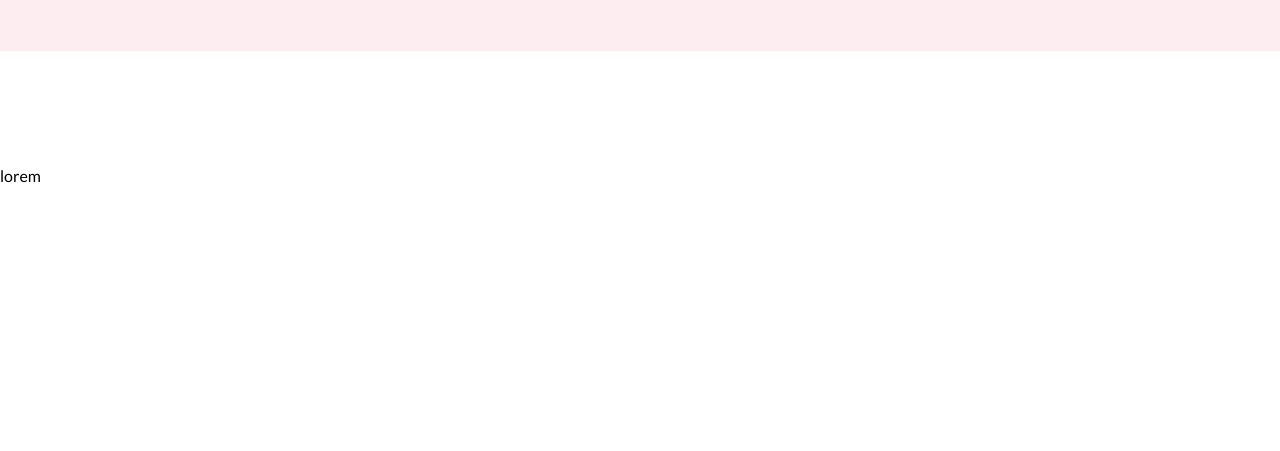
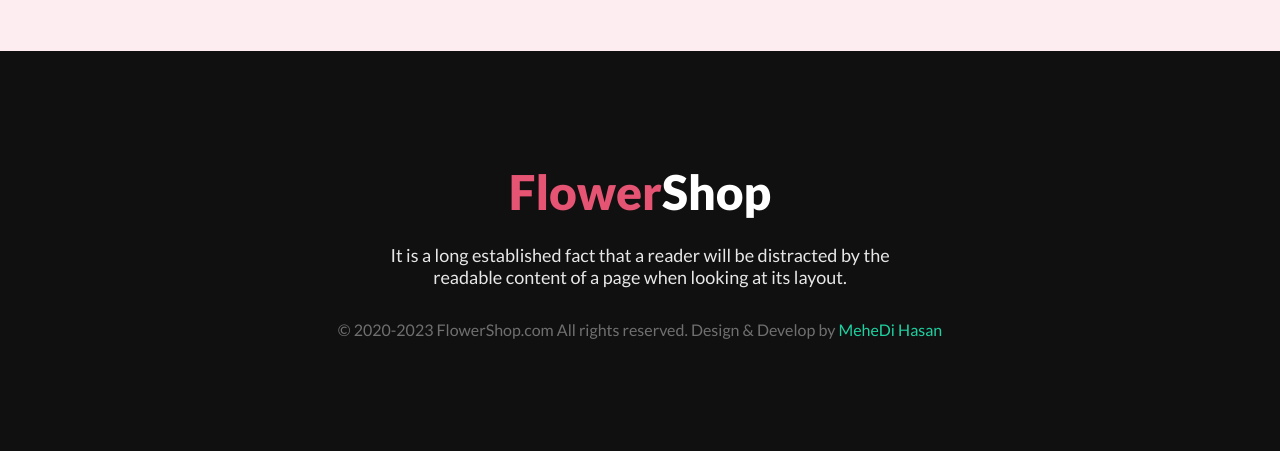
Before and after one commit to mehedi6-20022/flower-shop, a plain HTML site: page index.html in a window 1280 px wide. Shown: the part 4887-5338 px from the top of the page. Before the commit the page ends 5072 px from the top, so only its background shows below. Drawn offline with Linux system fonts and the light colour scheme.

Commit message:
Add footer section and style. change the google map location

```diff
--- a/index.html
+++ b/index.html
@@ -150,7 +150,7 @@
                 <div class="order-findus-container">
                     <div class="find-us">
                         <h3 class="findus-title">Find our store in your nearest city</h3>
-                        <iframe src="https://www.google.com/maps/embed?pb=!1m14!1m12!1m3!1d58429.581156325345!2d90.40081834633787!3d23.752769849074433!2m3!1f0!2f0!3f0!3m2!1i1024!2i768!4f13.1!5e0!3m2!1sen!2sbd!4v1717005681082!5m2!1sen!2sbd" width="450" height="400" style="border:0;" allowfullscreen="" loading="lazy" referrerpolicy="no-referrer-when-downgrade"></iframe>
+                        <iframe src="https://www.google.com/maps/embed?pb=!1m14!1m12!1m3!1d3070.8506504114603!2d90.34657387192159!3d23.751765581248893!2m3!1f0!2f0!3f0!3m2!1i1024!2i768!4f13.1!5e0!3m2!1sen!2sbd!4v1717162706229!5m2!1sen!2sbd" width="450" height="400" style="border:0;" allowfullscreen="" loading="lazy" referrerpolicy="no-referrer-when-downgrade"></iframe>
                     </div>
 
                     <div class="order-now">
@@ -166,13 +166,18 @@
             </div>
           </section>
           <!-- get in touch section  -->
-          <section>
-            <p>lorem</p>
-          </section>
     </main>
 
+    <!-- footer section started  -->
     <footer>
-
+        <div class="footer-container">
+            <h1 class="footer-logo"> <span class="footer-text-color">Flower</span>Shop</h1>
+            <p class="footer-description">It is a long established fact that a reader will be distracted by the readable content of a page when looking at its layout.</p>
+            <div class="copyright">
+                <p>© 2020-2023 FlowerShop.com All rights reserved. Design & Develop by <a href="https://www.facebook.com/mehedi.hasan.0222/" target="_blank">MeheDi Hasan</a></p>
+            </div>
+        </div>
     </footer>
+    <!-- footer section started  -->
 </body>
 </html>
--- a/styles/style.css
+++ b/styles/style.css
@@ -324,3 +324,40 @@ header{
     color: #e55473;
 }
 /* find & order now  */
+
+/* footer secton style  */
+
+.footer-container{
+    height: 400px;
+    width: 100vw;
+    background-color: #111010;
+    text-align: center;
+    display: flex;
+    flex-direction: column;
+    justify-content: center;
+}
+.footer-logo{
+    font-size: 48px;
+    font-weight: 800;
+    color: #ffffff;
+    margin-bottom: 24px;
+}
+.footer-text-color{
+    color: #e55473
+}
+.footer-description{
+    color: rgba(255, 255, 255, 0.9);
+    font-size: 18px;
+    width: 500px;
+    margin: 0 auto;
+}
+.copyright{
+    font-size: 16px;
+    color: rgba(255, 255, 255, 0.4);
+    margin-top: 32px;
+}
+.copyright a{
+    text-decoration: none;
+    color: #1dd1a1;
+}
+/* footer secton style  */
```
